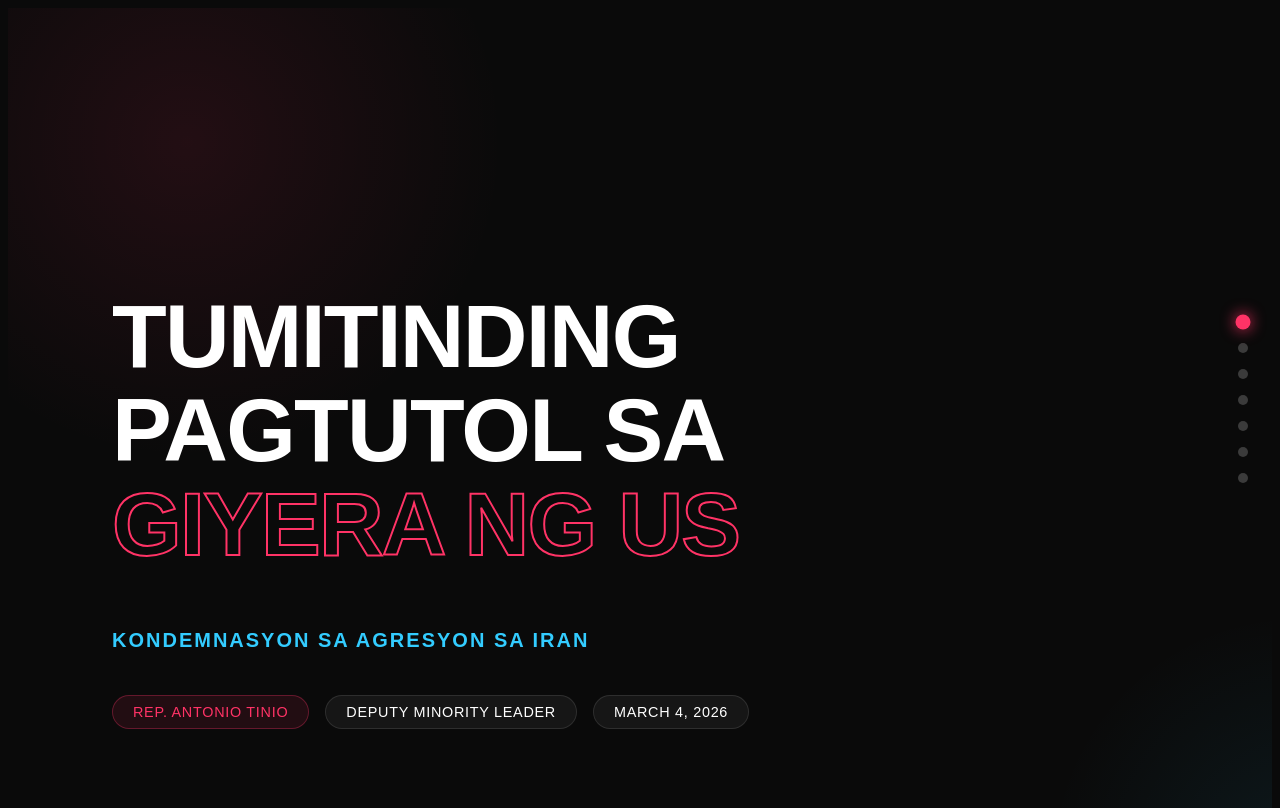
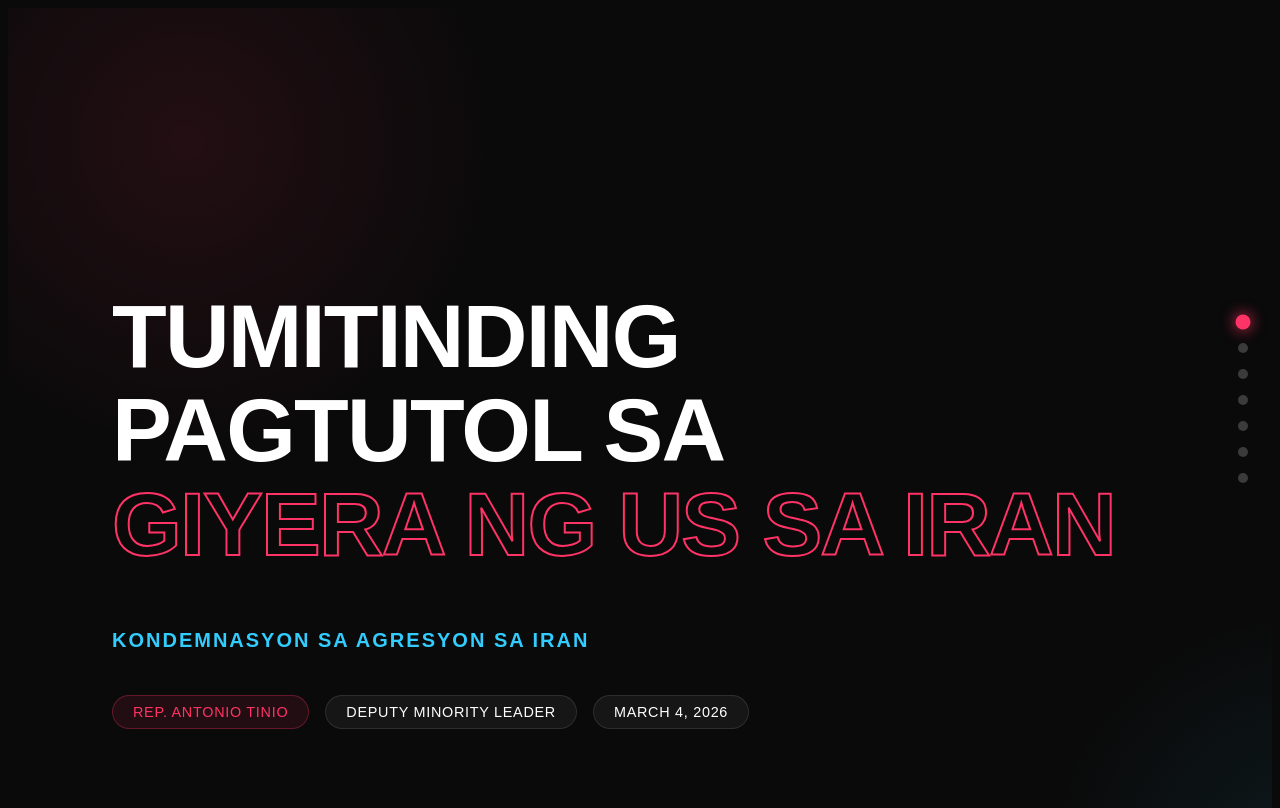
Before and after one commit to tonchi777/vibe-slides, a plain HTML site: page act-teachers-speech-mar4.html in a window 1280 px wide. Drawn offline with Linux system fonts and the light colour scheme; a web font is replaced by a local one.

Commit message:
Update title to Tumitinding Pagtutol sa Giyera ng US sa Iran

```diff
--- a/act-teachers-speech-mar4.html
+++ b/act-teachers-speech-mar4.html
@@ -3,7 +3,7 @@
 <head>
     <meta charset="UTF-8">
     <meta name="viewport" content="width=device-width, initial-scale=1.0">
-    <title>Tumitinding Pagtutol sa Giyera ng US - Rep. Antonio Tinio</title>
+    <title>Tumitinding Pagtutol sa Giyera ng US sa Iran - Rep. Antonio Tinio</title>
 
     <!-- Fonts for Bold Signal -->
     <link href="https://api.fontshare.com/v2/css?f[]=clash-display@600,700&f[]=dm-sans@400,500,700&display=swap" rel="stylesheet">
@@ -329,7 +329,7 @@
     <!-- Slide 1: Title -->
     <section class="slide title-slide">
         <div class="slide-content">
-            <h1 class="reveal">Tumitinding<br>Pagtutol sa<br><span class="highlight">Giyera ng US</span></h1>
+            <h1 class="reveal">Tumitinding<br>Pagtutol sa<br><span class="highlight">Giyera ng US sa Iran</span></h1>
             <p class="reveal" style="color: var(--accent-secondary); font-size: 1.25em; font-weight: 600; text-transform: uppercase; letter-spacing: 2px; margin-top: 1rem;">Kondemnasyon sa Agresyon sa Iran</p>
 
             <div class="tag-container reveal">
```
Also changed, not shown: index.html (+1 -1 lines).
